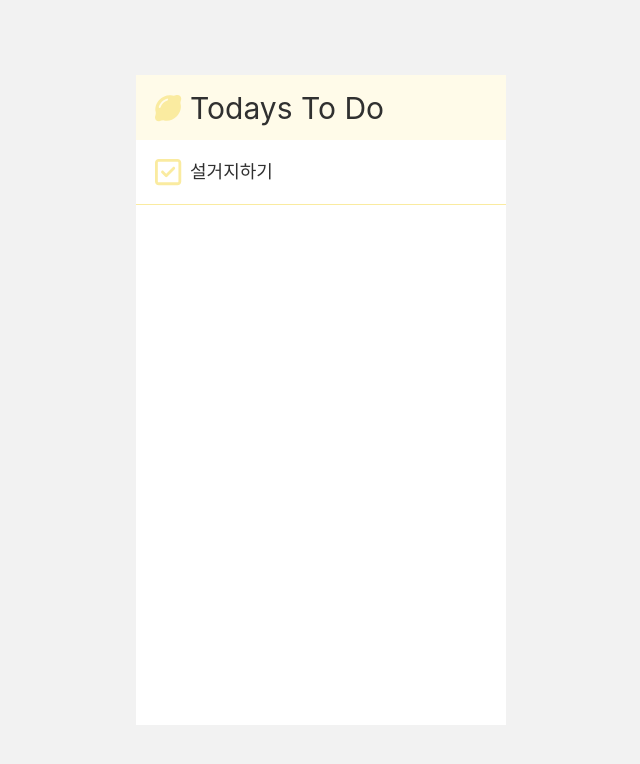
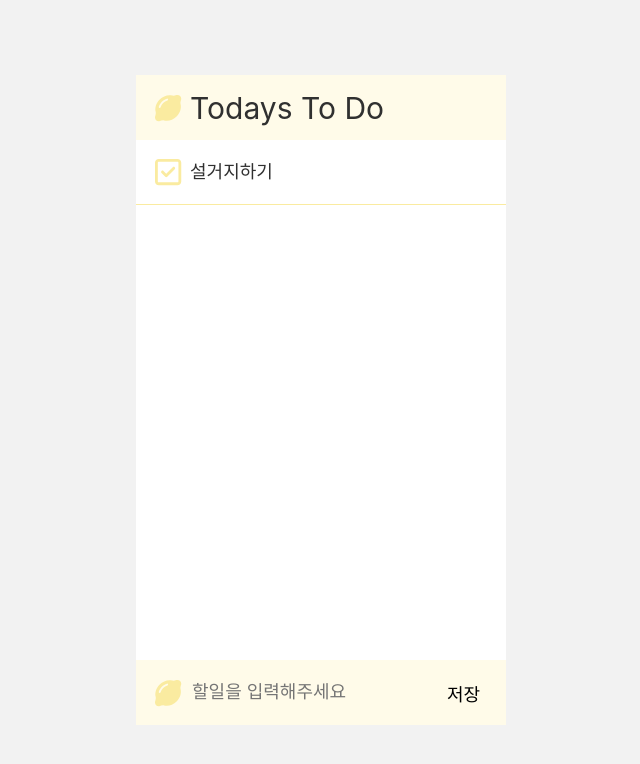
Before and after one commit to YesunPark/Lemoni-Todo-list, a React (Create React App) app: page / in a window 1280 px wide. Shown: the top 764 px of the page, without its empty margins (319-959 px from the left). Built offline with nearby package versions, Linux system fonts and the light colour scheme.

Commit message:
Design: 할일 만들기 컴포넌트 디자인 완성

```diff
--- a/src/App.tsx
+++ b/src/App.tsx
@@ -15,6 +15,7 @@ function App() {
 }
 
 const AppContainer = styled.section`
+  position: relative;
   width: 370px;
   height: 650px;
   background-color: #ffffff;
--- a/src/components/Box.Style.tsx
+++ b/src/components/Box.Style.tsx
@@ -18,7 +18,10 @@ function BoxStyle({ bgColor, className, children }: Box) {
 
 const TitleContainer = styled.div`
   display: flex;
-  align-items: center;
+  justify-content: space-between;
+  position: ${(props) => props.className === 'make-to-do' && 'absolute'};
+  bottom: ${(props) => props.className === 'make-to-do' && '0px'};
+  width: inherit;
   height: ${(props) => props.theme.size.listHeight};
   background-color: ${(props) => props.color};
   border-bottom: ${(props) => props.className === 'list' && `1px solid ${props.theme.color.main}`};
@@ -28,6 +31,10 @@ const TitleContainer = styled.div`
     color: ${(props) => props.theme.color.main};
     font-size: ${(props) => props.theme.size.iconLeft};
   }
+  div {
+    align-items: center;
+    display: flex;
+  }
 `;
 
 export default BoxStyle;
--- a/src/components/List.tsx
+++ b/src/components/List.tsx
@@ -7,8 +7,10 @@ import { faSquareCheck } from '@fortawesome/free-regular-svg-icons';
 function List() {
   return (
     <BoxStyle className="list" content="설거지하기">
-      <FontAwesomeIcon icon={faSquareCheck} className="icon" />
-      <div>설거지하기</div>
+      <div>
+        <FontAwesomeIcon icon={faSquareCheck} className="icon" />
+        <div>설거지하기</div>
+      </div>
     </BoxStyle>
   );
 }
--- a/src/components/MakeToDo.tsx
+++ b/src/components/MakeToDo.tsx
@@ -1,8 +1,48 @@
-import React from 'react';
+import React, { useState } from 'react';
 import styled from 'styled-components';
+import { FontAwesomeIcon } from '@fortawesome/react-fontawesome';
+import { faLemon } from '@fortawesome/free-solid-svg-icons';
+import BoxStyle from './Box.Style';
+import { theme } from '../assets/styles/theme';
 
 function MakeToDo() {
-  return <></>;
+  const [inputToDo, setInputToDo] = useState('');
+
+  function handleInput(e: React.ChangeEvent<HTMLInputElement>) {
+    setInputToDo(e.target.value);
+  }
+
+  function clickSaveBtn() {
+    return;
+  }
+
+  return (
+    <MakeToDoContainer>
+      <BoxStyle bgColor={theme.color.mainBg} className="make-to-do" content="Todays To Do">
+        <div>
+          <FontAwesomeIcon icon={faLemon} className="icon" />
+          <input placeholder="할일을 입력해주세요" value={inputToDo} onChange={handleInput} />
+        </div>
+        <button onClick={clickSaveBtn}>저장</button>
+      </BoxStyle>
+    </MakeToDoContainer>
+  );
 }
 
+const MakeToDoContainer = styled.div`
+  display: flex;
+  justify-content: space-between;
+  width: inherit;
+  input,
+  button {
+    font-size: 18px;
+  }
+  button {
+    margin-right: 20px;
+    &:hover {
+      cursor: pointer;
+    }
+  }
+`;
+
 export default MakeToDo;
--- a/src/components/Title.tsx
+++ b/src/components/Title.tsx
@@ -7,8 +7,10 @@ import { theme } from '../assets/styles/theme';
 function Title() {
   return (
     <BoxStyle bgColor={theme.color.mainBg} className="title" content="Todays To Do">
-      <FontAwesomeIcon icon={faLemon} className="icon" />
-      <div>Todays To Do</div>
+      <div>
+        <FontAwesomeIcon icon={faLemon} className="icon" />
+        <div>Todays To Do</div>
+      </div>
     </BoxStyle>
   );
 }
```
